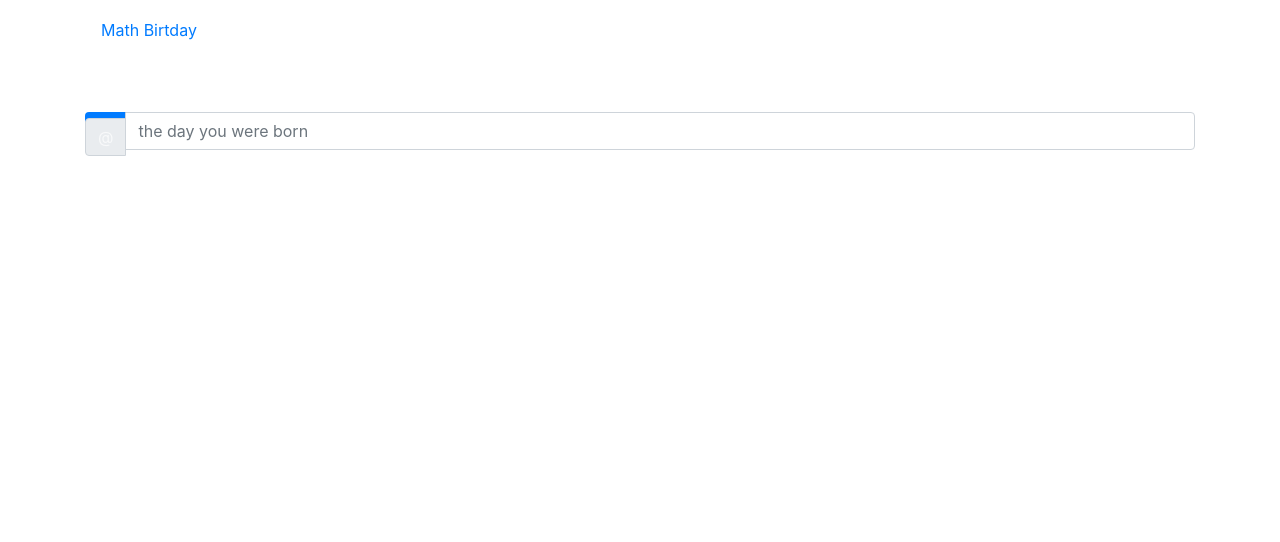
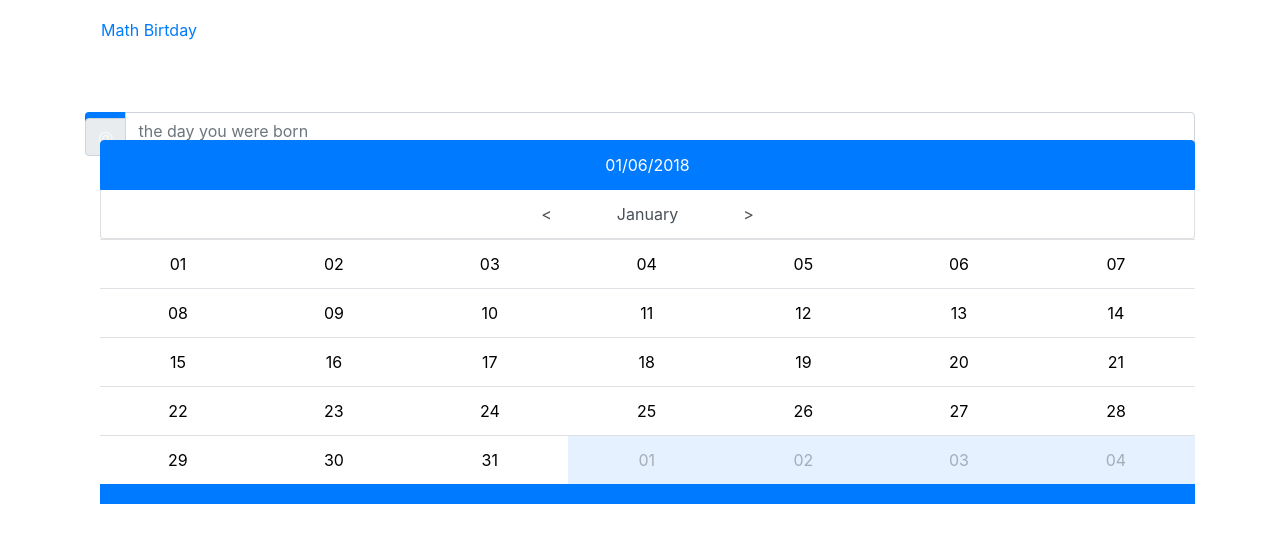
Before and after one commit to luillyfe/datepicker, an Angular app: page / in a window 1280 px wide. Shown: the top 542 px of the page. Built offline with nearby package versions, Linux system fonts and the light colour scheme.

Commit message:
- Removed display classes that are not now useful - Created new clases for date-selector and date-input elements - Added show off and show on behaviour to date-selector

```diff
--- a/src/app/datepicker/datepicker.component.css
+++ b/src/app/datepicker/datepicker.component.css
@@ -22,6 +22,11 @@
     background-color: #e5f1ff;
 }
 
+.date-selector {
+    margin-top: -26px;
+    margin-left: 15px;
+}
+
 .input-group-prepend {
     background-color: #007bff;
 }
@@ -33,7 +38,7 @@
 }
 
 button {
-    padding: .75rem .5rem;
+    padding: .75rem .4rem;
     border-width: 0;
     background-color: transparent;
 }
--- a/src/app/datepicker/datepicker.component.html
+++ b/src/app/datepicker/datepicker.component.html
@@ -1,22 +1,23 @@
-<div class="container mt-5">
-    <div class="input-group mb-3 d-none d-md-inline-flex">
+<div class="date-picker container mt-5">
+    <div class="date-input input-group mb-3">
         <div class="input-group-prepend rounded-left">
             <span class="input-group-text" type="date" id="mail-addon">@</span>
         </div>
         <input type="text" class="form-control" placeholder="the day you were born" aria-label="Birthday" aria-describedby="the-day-you-were-born"
-            [value]="birthday | date">
+            [value]="birthday | date" (click)="hiddenSelector = false">
     </div>
-    <div class="list-group d-md-none">
+    <div class="date-selector" [class.d-none]="hiddenSelector">
+        <div class="list-group">
           <a href="#" class="list-group-item list-group-item-action text-center active">{{ today | date:'MM/dd/y' }}</a>
           <a href="#" class="list-group-item list-group-item-action text-center">{{ today | date:'MMMM' }}</a>
         </div>
-    <div class="table-responsive d-md-none">
+        <div class="table-responsive">
             <table class="table">
                 <tbody>
                     <tr *ngFor="let week of month">
                         <!-- TODO: On expession for table-disable class should be 0 calculate -->
                         <td *ngFor="let day of week" [class.table-disable]="day.getMonth() != 0">
-                        <button [disabled]="day.getMonth() != 0" [value]="day" (click)="birthday = day">
+                            <button [disabled]="day.getMonth() != 0" [value]="day" (click)="onClick(day)">
                               {{ day | date:'dd' }}</button>
                         </td>
                     </tr>
@@ -24,3 +25,4 @@
             </table>
         </div>
     </div>
+</div>
--- a/src/app/datepicker/datepicker.component.ts
+++ b/src/app/datepicker/datepicker.component.ts
@@ -10,6 +10,7 @@ export class DatepickerComponent implements OnInit {
     today: Date;
     month: Date[][];
     birthday: Date;
+    hiddenSelector = false;
 
     constructor(private datepicker: DatepickerService) {}
 
@@ -20,4 +21,9 @@ export class DatepickerComponent implements OnInit {
         this.month = this.datepicker.getDays(new Date(date.getFullYear(), date.getMonth(), 1), date.getMonth());
     }
 
+    onClick(day: Date) {
+        this.birthday = day;
+        this.hiddenSelector = true;
+    }
+
 }
```
Lines whose indentation alone changed are shown as unchanged.
